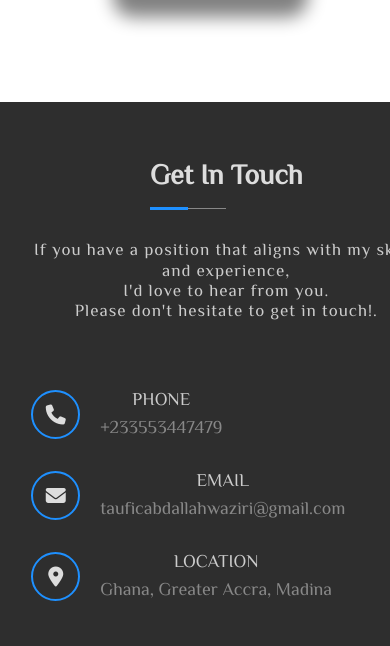
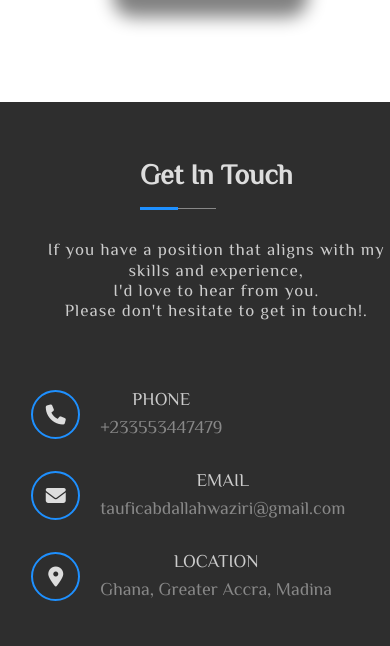
Before and after one commit to Waziri666/My-portfolio, a plain HTML site: page index.html in a window 390 px wide. Shown: the part 2941-3587 px from the top of the page. Drawn offline with Linux system fonts and the light colour scheme.

Commit message:
Update style.css

```diff
--- a/style.css
+++ b/style.css
@@ -7,7 +7,7 @@ html{
 body{
     margin: 0 auto;
     max-width: 1600px;
-    overflow: hidden;
+	overflow: scroll;
 }
 a:link, a:visited{color: white; text-decoration: none;}
 #logo {
@@ -564,4 +564,8 @@ textarea::-webkit-scrollbar-thumb{
 	.brief{
 	  left: 40vw;
 	}
+	#contactTitle
+	{
+		margin-right: 20px;
+	}
   }
```
